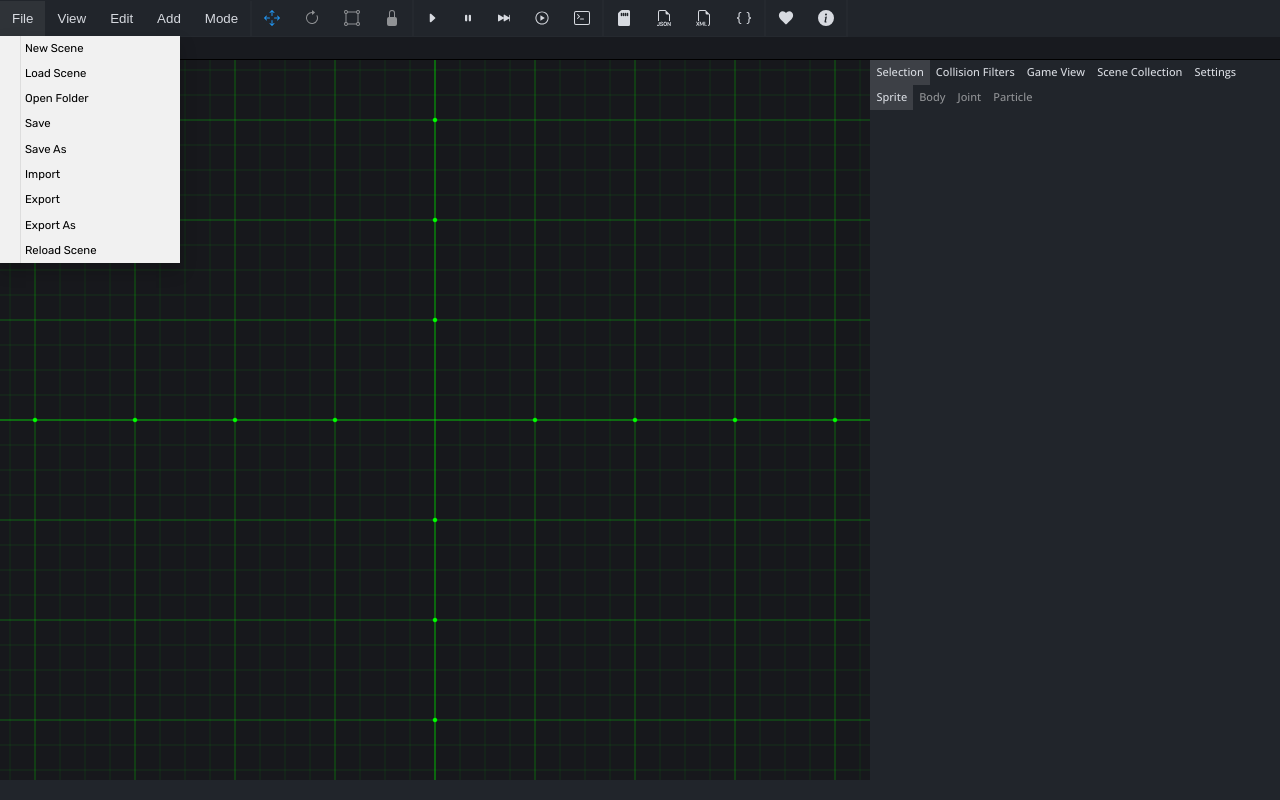
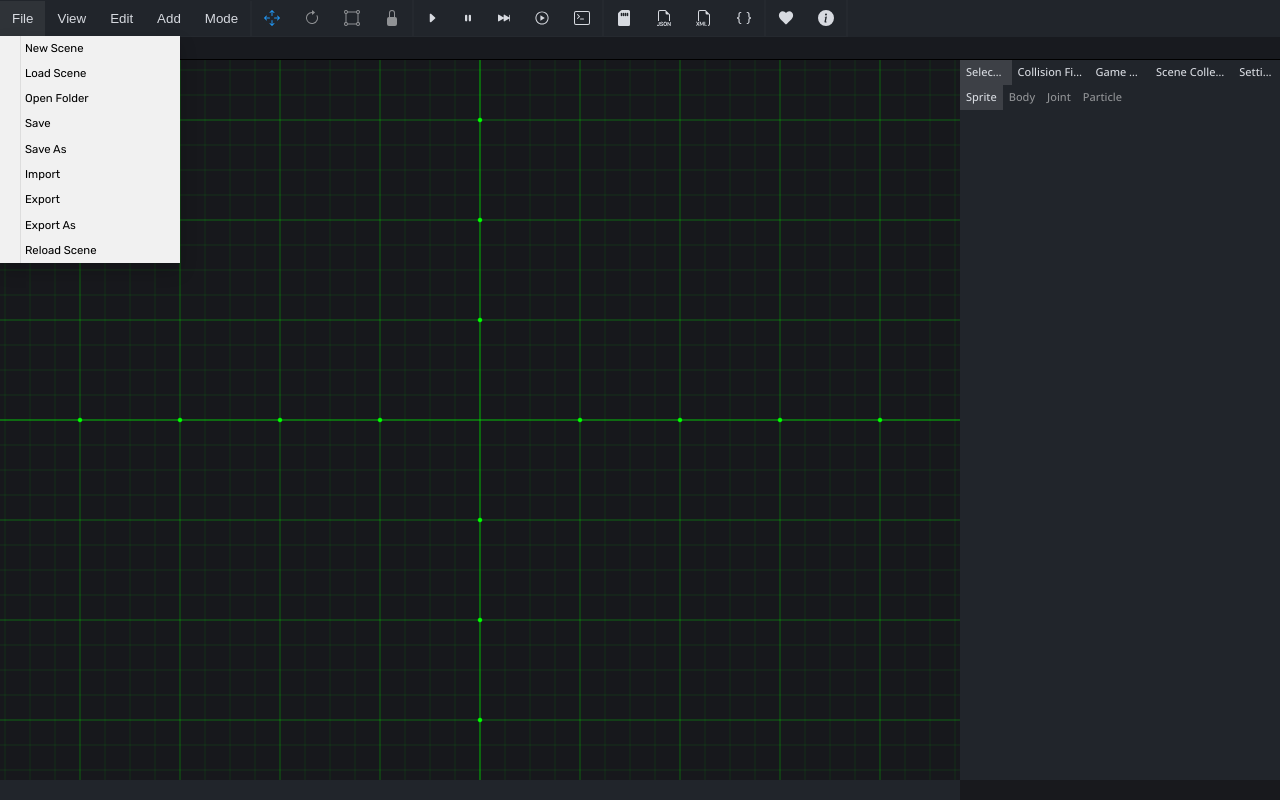
Before and after one commit to 2dprototype/AB2E-Editor, an Electron app: page app/index.html in a window 1280 px wide. Drawn offline with nearby package versions, Linux system fonts and the light colour scheme; no server answers.

Commit message:
added resizable side panels

```diff
--- a/app/css/style.css
+++ b/app/css/style.css
@@ -837,3 +837,25 @@ table tbody td span {
     color: #5c6370;
     font-size: 11px;
 }
+
+.resizer {
+    position: absolute;
+    width: 4px;
+    height: 100%;
+    cursor: col-resize;
+    z-index: 1001;
+    background: transparent;
+    transition: background 0.2s;
+}
+
+.resizer:hover, .resizer.active {
+    background: #528bff80;
+}
+
+#left-resizer {
+    left: 250px;
+}
+
+#right-resizer {
+    right: 320px;
+}
--- a/app/index.html
+++ b/app/index.html
@@ -202,7 +202,9 @@
 			<div class="head">Workspace</div>
 			<div id="workspace-tree" class="tree"></div>
 		</div>
+		<div id="left-resizer" class="resizer"></div>
 		<canvas id="main-canvas"></canvas>
+		<div id="right-resizer" class="resizer"></div>
 		<div id="section_property">
 			<div class="head">
 				<div id="section-property-head" class="collapse-group">
--- a/app/js/UIManager/UIManager.js
+++ b/app/js/UIManager/UIManager.js
@@ -35,6 +35,68 @@ function UIManager(sceneManager, viewport, canvas, fileExporter){
 	this.ALT_PRESSED = 0;
 	this.SPACE_PRESSED = 0;
 	this.currentEditingTextFile = null;
+
+	this.sidebarWidth = parseInt(localStorage.getItem('sidebarWidth')) || 250;
+	this.propertiesWidth = parseInt(localStorage.getItem('propertiesWidth')) || 320;
+	this.initResizers();
+}
+
+
+UIManager.prototype.initResizers = function(){
+	var ref = this;
+	var leftResizer = document.getElementById('left-resizer');
+	var rightResizer = document.getElementById('right-resizer');
+	var isResizingLeft = false;
+	var isResizingRight = false;
+
+	if(leftResizer) {
+		leftResizer.addEventListener('mousedown', function(e){
+			isResizingLeft = true;
+			leftResizer.classList.add('active');
+			document.body.style.cursor = 'col-resize';
+			e.preventDefault();
+		});
+	}
+
+	if(rightResizer) {
+		rightResizer.addEventListener('mousedown', function(e){
+			isResizingRight = true;
+			rightResizer.classList.add('active');
+			document.body.style.cursor = 'col-resize';
+			e.preventDefault();
+		});
+	}
+
+	window.addEventListener('mousemove', function(e){
+		if(isResizingLeft){
+			ref.sidebarWidth = Math.max(100, Math.min(e.clientX, 600));
+			ref.updateLayout();
+		}
+		if(isResizingRight){
+			var width = window.innerWidth - e.clientX;
+			ref.propertiesWidth = Math.max(150, Math.min(width, 800));
+			ref.updateLayout();
+		}
+	});
+
+	window.addEventListener('mouseup', function(e){
+		if(isResizingLeft || isResizingRight){
+			isResizingLeft = false;
+			isResizingRight = false;
+			if(leftResizer) leftResizer.classList.remove('active');
+			if(rightResizer) rightResizer.classList.remove('active');
+			document.body.style.cursor = 'default';
+
+			localStorage.setItem('sidebarWidth', ref.sidebarWidth);
+			localStorage.setItem('propertiesWidth', ref.propertiesWidth);
+
+			// Refresh viewport
+			if(ref.viewport) {
+				ref.viewport.getRenderer().setStageWidthHeight(ref.canvas.width, ref.canvas.height);
+				// ref.viewport.resetPanning();
+			}
+		}
+	});
 }
 
 
@@ -317,9 +379,26 @@ UIManager.prototype.updateLayout = function(){
 	var winH = window.innerHeight;
 
 	var topOffset = toolbar.offsetHeight + tabBarHeight;
-	var leftOffset = this.workspaceMenu.isHidden ? 0 : 250;
-	var rightOffset = this.propertiesMenu.isHidden ? 0 : propertiesMenu.offsetWidth;
+	var leftOffset = this.workspaceMenu.isHidden ? 0 : this.sidebarWidth;
+	var rightOffset = this.propertiesMenu.isHidden ? 0 : this.propertiesWidth;
 	var bottomOffset = this.statusBar.isHidden ? 0 : statusBar.offsetHeight;
+
+	var leftResizer = document.getElementById('left-resizer');
+	var rightResizer = document.getElementById('right-resizer');
+
+	if(leftResizer) {
+		leftResizer.style.display = this.workspaceMenu.isHidden ? 'none' : 'block';
+		leftResizer.style.left = (leftOffset - 2) + 'px';
+		leftResizer.style.top = topOffset + 'px';
+		leftResizer.style.height = (winH - topOffset - bottomOffset) + 'px';
+	}
+
+	if(rightResizer) {
+		rightResizer.style.display = this.propertiesMenu.isHidden ? 'none' : 'block';
+		rightResizer.style.right = (rightOffset - 2) + 'px';
+		rightResizer.style.top = topOffset + 'px';
+		rightResizer.style.height = (winH - topOffset - bottomOffset) + 'px';
+	}
 
 	// Workspace Menu
 	if(this.workspaceMenu.isHidden){
@@ -342,7 +421,8 @@ UIManager.prototype.updateLayout = function(){
 		this.propertiesMenu.show();
 		this.toolbar.viewButtons[0].style.color = '#00f';
 		propertiesMenu.style.top = topOffset + 'px';
-		propertiesMenu.style.height = (winH - topOffset) + 'px';
+		propertiesMenu.style.width = rightOffset + 'px';
+		propertiesMenu.style.height = (winH - topOffset - bottomOffset) + 'px';
 	}
 
 	// Status Bar
@@ -364,7 +444,7 @@ UIManager.prototype.updateLayout = function(){
 	canvas.height = winH - topOffset - bottomOffset;
 
 	viewport.getRenderer().setStageWidthHeight(canvas.width, canvas.height);
-	viewport.resetPanning();
+	// viewport.resetPanning();
 
 	if(viewport.isHidden){
 		viewport.hide();
```
